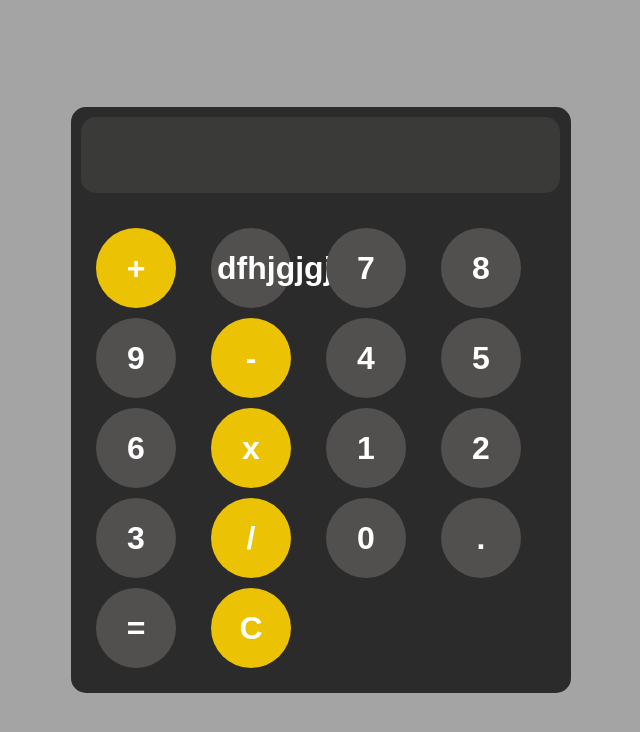
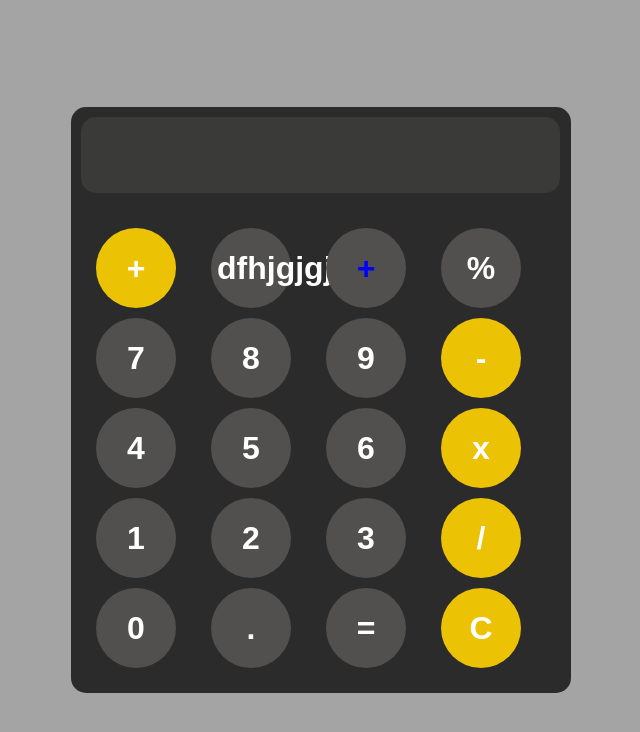
Before and after one commit to BPrasad2000/calculater-8, a plain HTML site: page index.html in a window 1280 px wide. Shown: the whole page, without its empty margins (319-959 px from the left). Drawn offline with Linux system fonts and the light colour scheme.

Commit message:
addtext file

```diff
--- a/index.html
+++ b/index.html
@@ -16,7 +16,8 @@
         <div id="key">
             <button onclick="appendToDisplay('+')" class="operater-btn">+</button>
         <button>dfhjgjgjk</button>
-
+      <button class="bb">+</button>
+      <button>%</button>
         <button onclick="appendToDisplay('7')" >7</button>
             <button onclick="appendToDisplay('8')">8</button>
             <button onclick="appendToDisplay('9')">9</button>
--- a/index.js
+++ b/index.js
@@ -13,7 +13,7 @@ function calculate() {
     } catch (error) {
 
             display.value="Error";
-
+        //display
 
     }
 
--- a/style.css
+++ b/style.css
@@ -61,7 +61,9 @@ button:active{
     background-color: rgb(240, 177, 5);
 }
 
-
+.bb{
+    color: blue;
+}
 
 /*
 function clearDisplay() {
```
Also changed, not shown: 1 other file.
